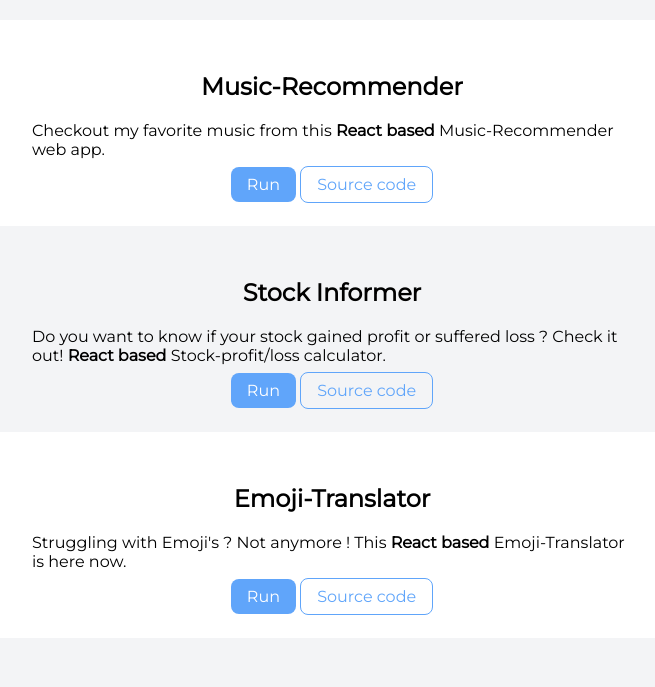
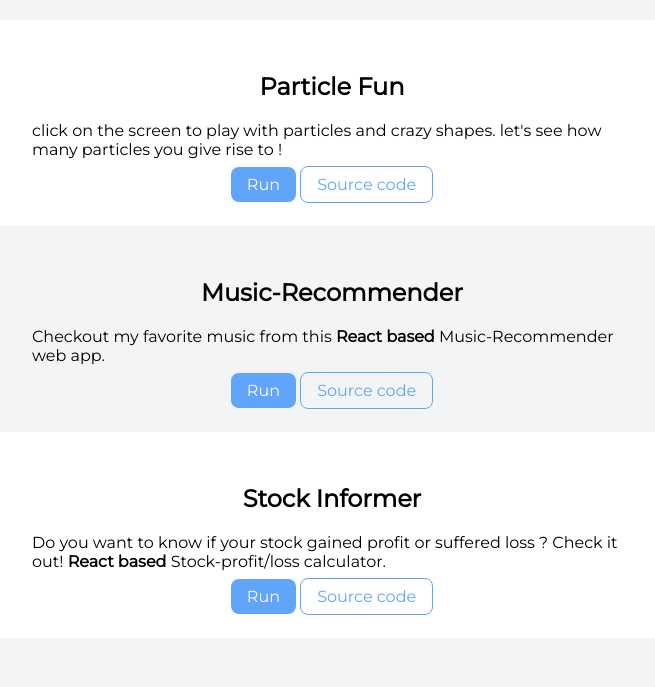
Before and after one commit to Amulyachahal/Amulya-Chahal-Portfolio, a plain HTML site: page Projects.html in a window 1280 px wide. Shown: the part 869-1556 px from the top of the page, without its empty margins (308-963 px from the left). Drawn offline with nearby package versions, Linux system fonts and the light colour scheme.

Commit message:
added a new project
added a new play project showcasing particle.js functionality

```diff
--- a/Projects.html
+++ b/Projects.html
@@ -96,7 +96,31 @@
         </section>
       </li>
       <li class="list">
-        <section class="section">
+        <section class="section ">
+          <div class="container container-center">
+            <h1>Particle Fun</h1>
+            <p>
+              click on the screen to play with particles and crazy shapes.
+              let's see how many particles you give rise to !
+            </p>
+            <div class="center">
+            <a
+              class="link link-primary"
+              href="https://funwithparticles.netlify.app/"
+              target="_blank"
+              >Run</a
+            >
+            <a
+              class="link link-secondary"
+              href="https://github.com/Amulyachahal/ParticleFun"
+              target="_blank"
+              >Source code</a
+            ></div>
+          </div>
+        </section>
+      </li>
+      <li class="list">
+        <section class="section ow">
           <div class="container container-center">
             <h1>Music-Recommender</h1>
             <p>
@@ -121,7 +145,7 @@
       </li>
 
       <li class="list">
-        <section class="section ow">
+        <section class="section ">
           <div class="container container-center">
             <h1>Stock Informer</h1>
             <p>
@@ -147,7 +171,7 @@
       </li>
 
       <li class="list">
-        <section class="section ">
+        <section class="section ow">
           <div class="container container-center">
             <h1>Emoji-Translator</h1>
             <p>
@@ -173,7 +197,7 @@
 
 
       <li class="list">
-        <section class="section ow">
+        <section class="section ">
           <div class="container container-center">
             <h1>Palindrome Birthday ?</h1>
             <p>
@@ -199,7 +223,7 @@
 
 
       <li class="list">
-        <section class="section">
+        <section class="section ow">
           <div class="container container-center">
             <h1>Minionese</h1>
             <p>
@@ -225,7 +249,7 @@
       </li>
 
       <li class="list">
-        <section class="section ow">
+        <section class="section ">
           <div class="container container-center">
             <h1>Woof-Translator</h1>
             <p>
@@ -249,7 +273,7 @@
         </section>
       </li>
       <li class="list">
-        <section class="section">
+        <section class="section ow">
           <div class="container container-center">
             <h1>Friends Trivia</h1>
             <p>
@@ -274,7 +298,7 @@
       </li>
 
       <li class="list">
-        <section class="section ow">
+        <section class="section ">
           <div class="container container-center">
             <h1>Quiz About Me</h1>
             <p>How well do you know Amulya? This CLI app is a quiz about which determines how well do you know Amulya.</p>
@@ -296,7 +320,7 @@
       </li>
 
       <li class="list">
-        <section class="section ">
+        <section class="section ow">
           <div class="container container-center">
             <h1>Portfolio</h1>
             <p>I am going to make a portfolio to host my projects and skillset online.<br>Do check it out!</p>
```
